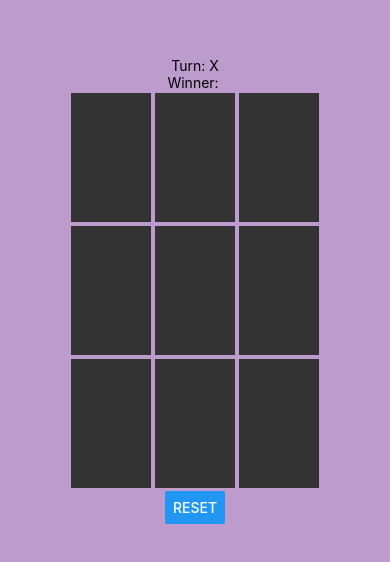
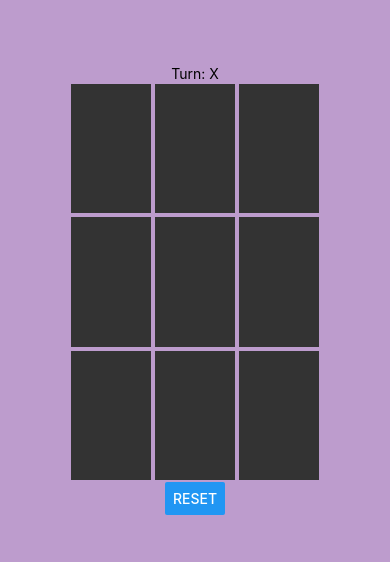
Before and after one commit to technoplato/tic-tac-toe, a React Native app: screen / in a window 390 px wide. Shown: the part 132-694 px from the top of the page. Built offline with nearby package versions, Linux system fonts and the light colour scheme.

Commit message:
Toggle details based on game state

```diff
--- a/src/Game.tsx
+++ b/src/Game.tsx
@@ -26,8 +26,11 @@ const Game: React.FC<GameProps> = ({ type = "local", size = 3 }) => {
 
   return (
     <View style={styles.container}>
-      <Text>Turn: {turn}</Text>
-      <Text>Winner: {winner}</Text>
+      {winner ? (
+        <Text>Winner: {winner}</Text>
+      ) : (
+        <Text>Turn: {turn}</Text>
+      )}
       <Board {...{ board, mark }} />
       <Button onPress={reset} title={"Reset"} />
     </View>
```
